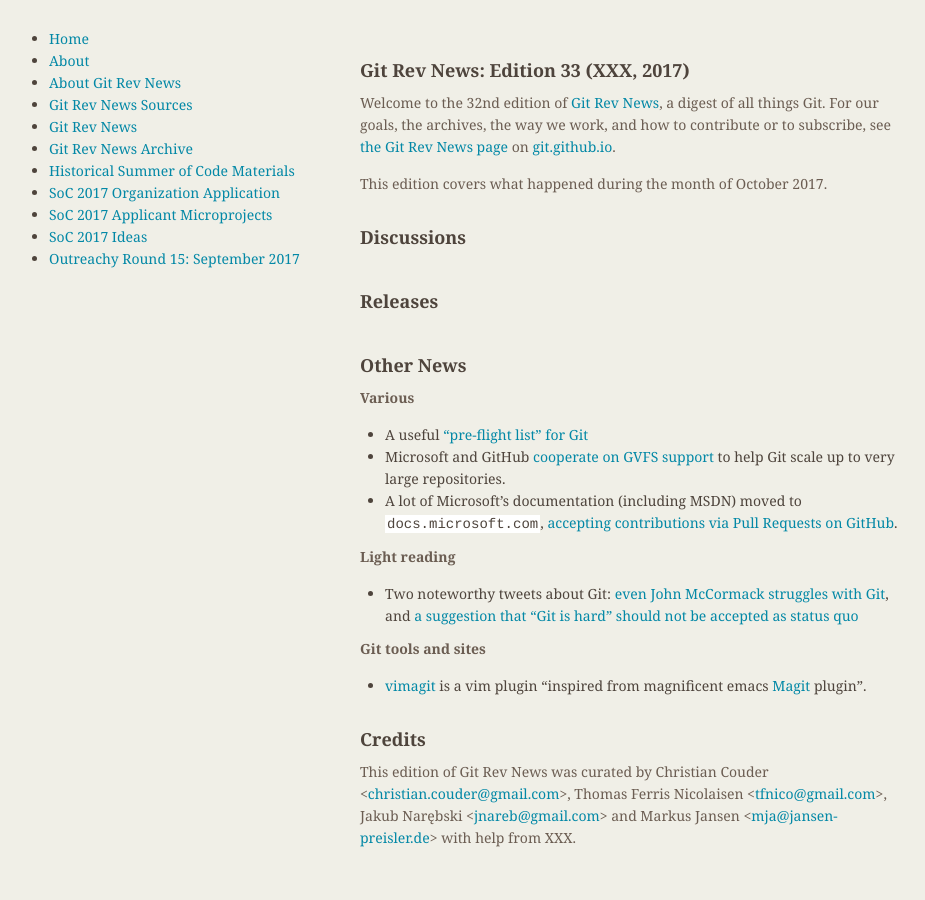
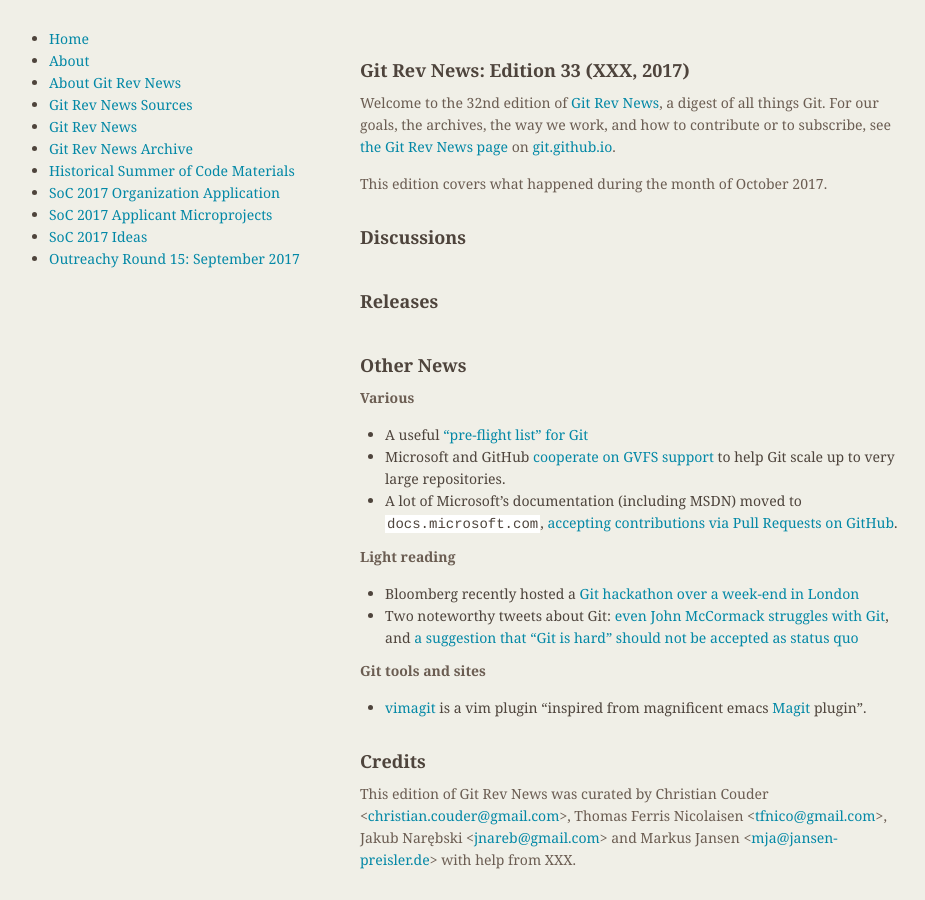
Before and after one commit to git/git.github.io, a Jekyll site: the page built from rev_news/drafts/edition-33.md, in a window 1280 px wide. Shown: the whole page, without its empty margins (174-1099 px from the left). Built offline with Jekyll 4.4.1, drawn with Linux system fonts in a browser that asks for light colours.

Commit message:
rn-33: add Bloomberg hackathon

```diff
--- a/rev_news/drafts/edition-33.md
+++ b/rev_news/drafts/edition-33.md
@@ -46,6 +46,7 @@
 
 __Light reading__
 
+* Bloomberg recently hosted a [Git hackathon over a week-end in London](https://www.techatbloomberg.com/blog/git-sprint-weekend-bloomberg-london/)
 * Two noteworthy tweets about Git: [even John McCormack struggles with Git](https://twitter.com/ID_AA_Carmack/status/929389759624916992?s=09), and [a suggestion that "Git is hard" should not be accepted as status quo](https://twitter.com/mcclure111/status/929408829485473792?s=09)
 
 __Git tools and sites__
```
